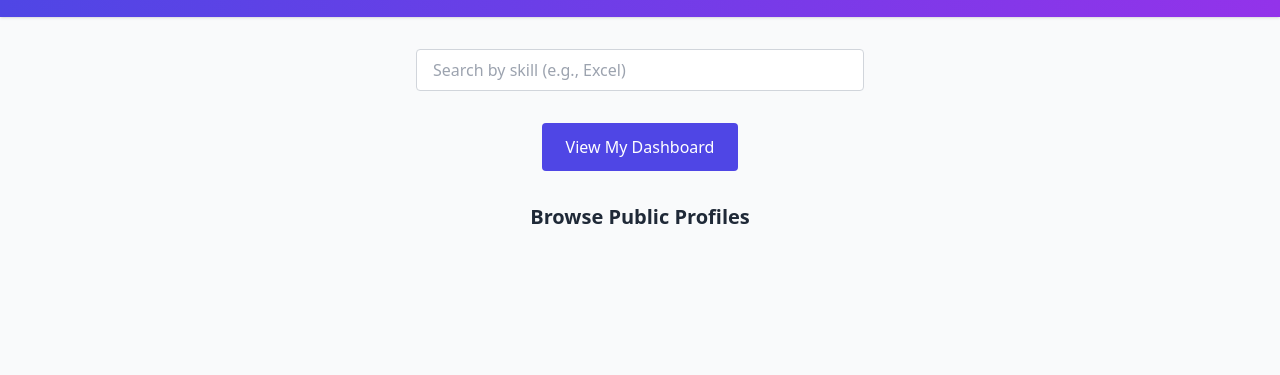
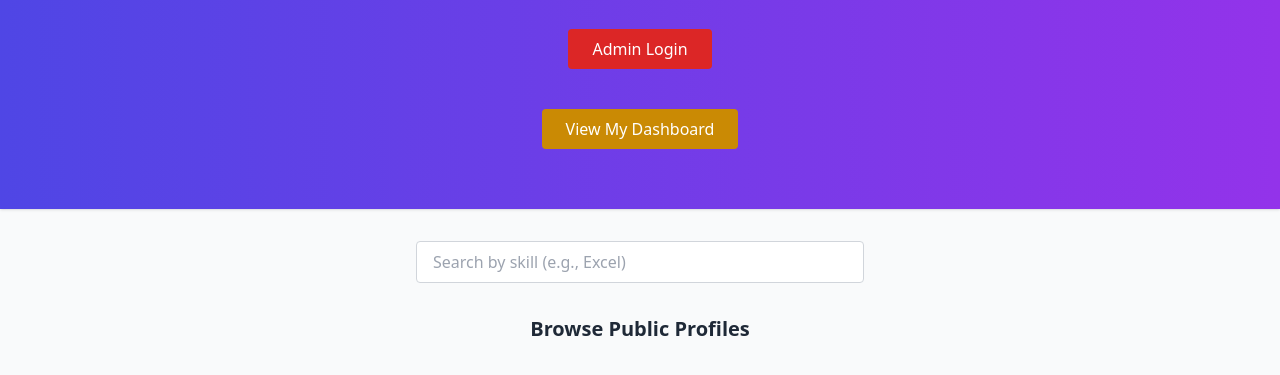
Before and after one commit to aspirant-22/New-Project-Odoo-Hackathon-, a plain HTML site: page client/index.html in a window 1280 px wide. Shown: the part 79-454 px from the top of the page. Drawn offline with nearby package versions, Linux system fonts and the light colour scheme; no server answers.

Commit message:
Admin Login

```diff
--- a/client/index.html
+++ b/client/index.html
@@ -13,6 +13,22 @@
   <header class="text-white bg-gradient-to-r from-indigo-600 to-purple-600 p-5 text-center shadow">
     <h1 class="text-2xl md:text-3xl font-bold">New-Project-Odoo-Hackathon-</h1>
     <p class="text-sm">A Mini Skill Swap Platform</p>
+    <div class="text-center my-8">
+    <a href="admin.html">
+    <button class="bg-red-600 text-white px-6 py-2 rounded hover:bg-red-700">
+      Admin Login
+    </button>
+    </a>
+    <!-- View Dashboard Button -->
+  <div class="text-center my-10">
+  <a href="dashboard.html" target="_blank">
+    <button class="bg-yellow-600 text-white px-6 py-2 rounded hover:bg-yellow-700">
+      View My Dashboard
+    </button>
+  </a>
+  </div>
+</div>
+
   </header>
 
   <!-- Main Content -->
@@ -28,14 +44,7 @@
     />
   </div>
 
- <!-- View Dashboard Button -->
-<div class="text-center my-10">
-  <a href="dashboard.html" target="_blank">
-    <button class="bg-indigo-600 text-white px-6 py-3 rounded hover:bg-indigo-700 transition">
-      View My Dashboard
-    </button>
-  </a>
-</div>
+
 
 
 <script>
```
Also changed, not shown: client/admin.html (+13 -0 lines).
